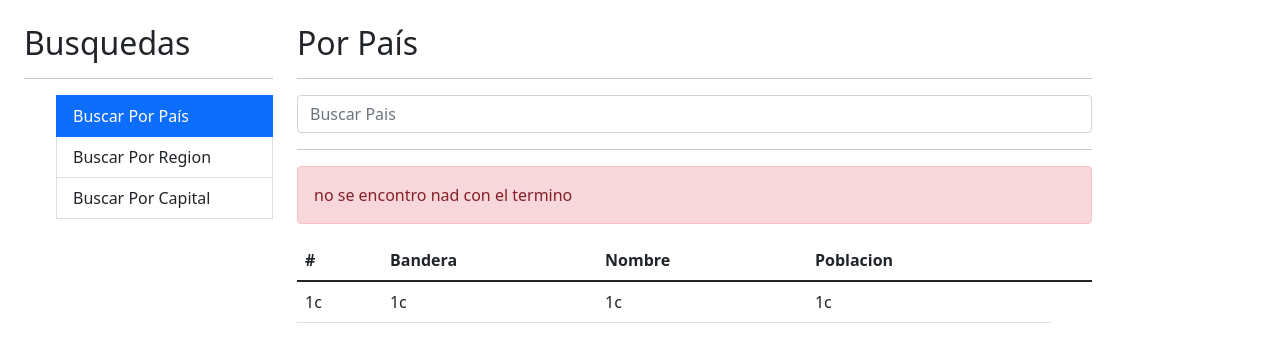
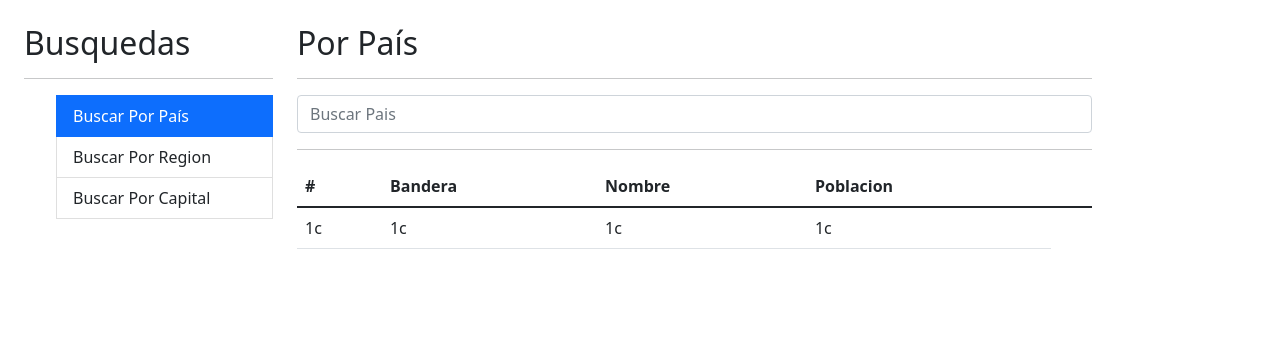
Before and after one commit to saulsistemas/ANGULAR_BASICO, an Angular app in the folder 03-paisesApp/: page / in a window 1280 px wide. Shown: the top 362 px of the page. Built offline with nearby package versions, Linux system fonts and the light colour scheme.

Commit message:
manejo de errores

```diff
--- a/03-paisesApp/src/app/pais/pages/por-pais/por-pais.component.html
+++ b/03-paisesApp/src/app/pais/pages/por-pais/por-pais.component.html
@@ -13,10 +13,10 @@
     </div>
 </div>
 <hr>
-<div class="alert alert-danger">
-    no se encontro nad con el termino
+<div class="alert alert-danger" *ngIf="hayError">
+    no se encontro nad con el termino {{termino}}
 </div>
-<div class="row">
+<div class="row" *ngIf="!hayError">
     <div class="col">
         <table class="table table-hover">
             <thead>
--- a/03-paisesApp/src/app/pais/pages/por-pais/por-pais.component.ts
+++ b/03-paisesApp/src/app/pais/pages/por-pais/por-pais.component.ts
@@ -10,13 +10,19 @@ import { PaisService } from '../../services/pais.service';
 export class PorPaisComponent  {
 
   termino:string="";
+  hayError:boolean = false;
   constructor(private _paisService:PaisService) { }
 
  buscar(){
+   this.hayError = false;
    this._paisService.buscarPais(this.termino).subscribe(res=>{
      console.log(res);
-
-   })
+   },
+   (err)=>{
+     this.hayError = true;
+     console.log(err);
+   }
+   )
 
  }
 
```
